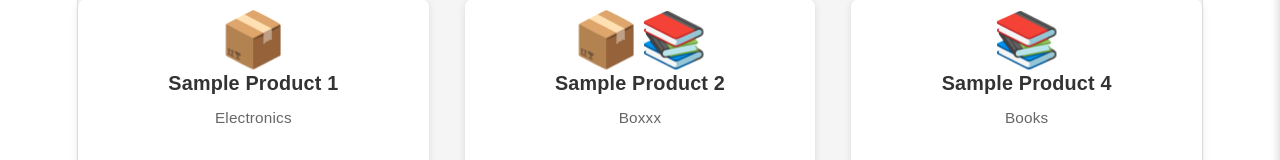
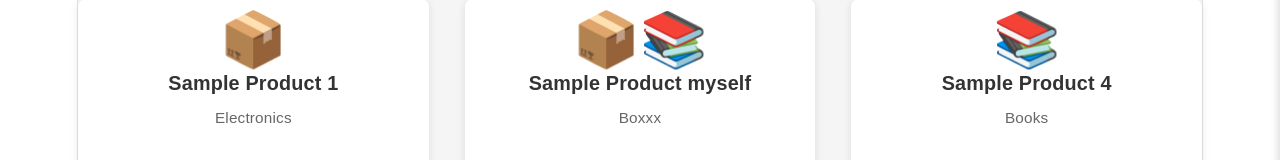
Before and after one commit to LAKSHMINARASIMHAN-ALGOSHACK/AutoHealDemoApp, a React (Vite) app: page / in a window 1280 px wide. Shown: the part 289-449 px from the top of the page. Built offline with nearby package versions, Linux system fonts and the light colour scheme.

Commit message:
addedbox

```diff
--- a/src/components/Home.jsx
+++ b/src/components/Home.jsx
@@ -14,7 +14,7 @@ const Home = ({ addToCart, cartCount }) => {
     },
     {
       id: 2,
-      name: "Sample Product 2",
+      name: "Sample Product myself",
       price: "$29.99",
       icon: "📦📚",
       category: "Boxxx",
```
